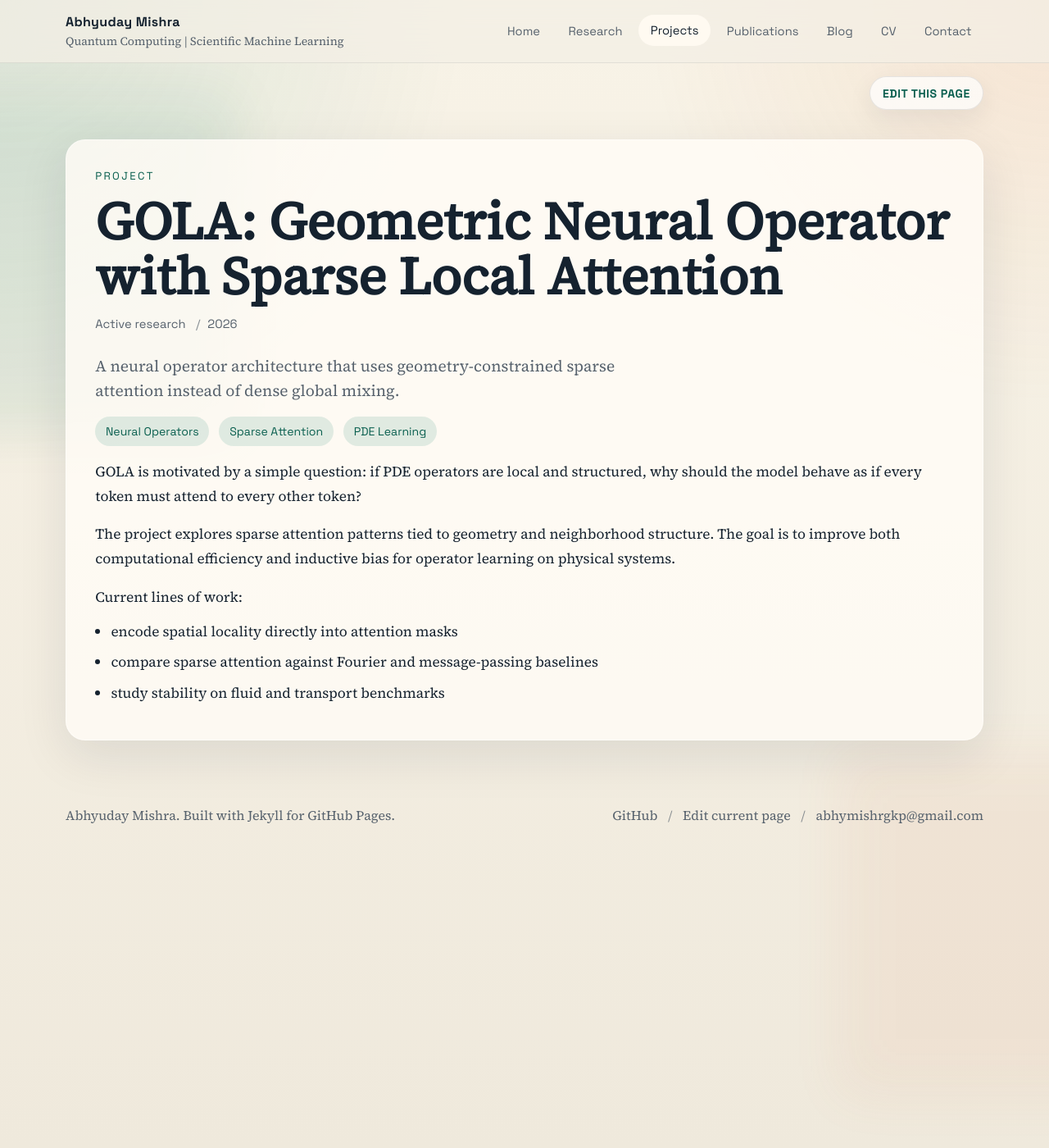
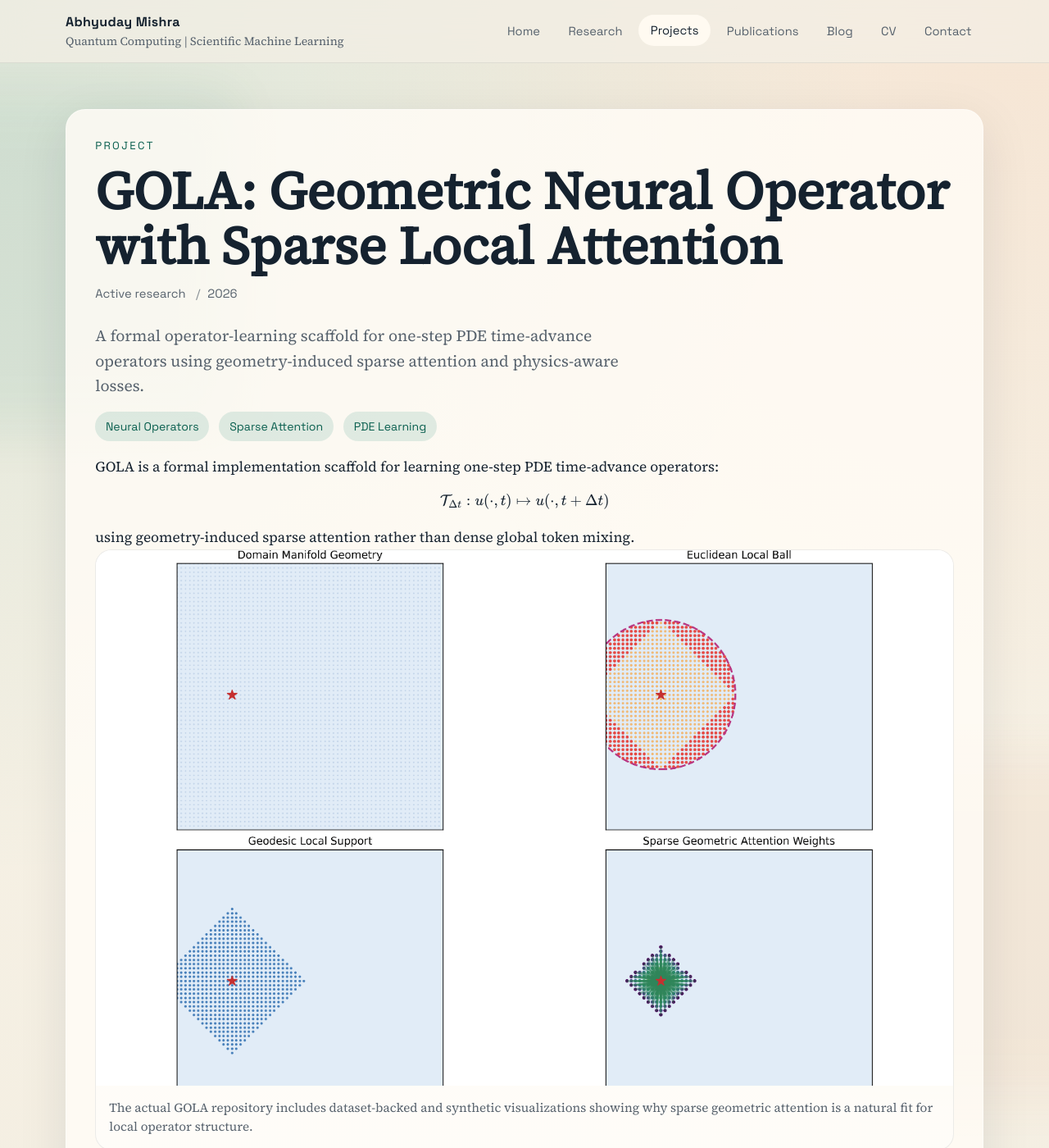
Before and after one commit to abhyudaymishr/abhyudaymishr.github.io, a Jekyll site: the page built from _projects/gola.md, in a window 1280 px wide and 1400 px high. Shown: the whole window at 82% size. Built offline with Jekyll 4.4.1, drawn with Linux system fonts in a browser that asks for light colours; some of the changed text lies outside the part shown.

```diff
--- a/_layouts/default.html
+++ b/_layouts/default.html
@@ -104,9 +104,6 @@
     <script defer src="https://cdn.jsdelivr.net/npm/mathjax@3/es5/tex-mml-chtml.js"></script>
   </head>
   <body>
-    {% if site.repo_url and page.path %}
-      {% assign edit_url = site.repo_url | append: '/edit/' | append: site.repo_branch | append: '/' | append: page.path %}
-    {% endif %}
     <div class="page-glow page-glow--left"></div>
     <div class="page-glow page-glow--right"></div>
     <header class="site-header">
@@ -119,14 +116,6 @@
       </div>
     </header>
 
-    {% if edit_url %}
-      <div class="shell">
-        <div class="edit-bar">
-          <a class="edit-bar__link" href="{{ edit_url }}">Edit This Page</a>
-        </div>
-      </div>
-    {% endif %}
-
     <main class="shell site-main">
       {{ content }}
     </main>
@@ -136,10 +125,6 @@
       <p>
         <a href="https://github.com/{{ site.author.github }}">GitHub</a>
         <span class="footer-separator">/</span>
-        {% if edit_url %}
-          <a href="{{ edit_url }}">Edit current page</a>
-          <span class="footer-separator">/</span>
-        {% endif %}
         <a href="mailto:{{ site.email }}">{{ site.email }}</a>
       </p>
     </footer>
--- a/_projects/gola.md
+++ b/_projects/gola.md
@@ -1,21 +1,88 @@
 ---
 title: "GOLA: Geometric Neural Operator with Sparse Local Attention"
-summary: "A neural operator architecture that uses geometry-constrained sparse attention instead of dense global mixing."
+summary: "A formal operator-learning scaffold for one-step PDE time-advance operators using geometry-induced sparse attention and physics-aware losses."
 status: "Active research"
 timeline: "2026"
-image_alt: "Abstract geometric field visualization for GOLA"
+image: "/images/gola-attention.png"
+image_alt: "Sparse geometric attention visualization from the GOLA project"
 topics:
   - Neural Operators
   - Sparse Attention
   - PDE Learning
 order: 1
 ---
-GOLA is motivated by a simple question: if PDE operators are local and structured, why should the model behave as if every token must attend to every other token?
+GOLA is a formal implementation scaffold for learning one-step PDE time-advance operators:
 
-The project explores sparse attention patterns tied to geometry and neighborhood structure. The goal is to improve both computational efficiency and inductive bias for operator learning on physical systems.
+$$
+\mathcal{T}_{\Delta t}: u(\cdot, t) \mapsto u(\cdot, t + \Delta t)
+$$
 
-Current lines of work:
+using geometry-induced sparse attention rather than dense global token mixing.
 
-- encode spatial locality directly into attention masks
-- compare sparse attention against Fourier and message-passing baselines
-- study stability on fluid and transport benchmarks
+<figure class="image-card">
+  <img src="/images/gola-attention.png" alt="Sparse geometric attention visualization from GOLA">
+  <figcaption>The actual GOLA repository includes dataset-backed and synthetic visualizations showing why sparse geometric attention is a natural fit for local operator structure.</figcaption>
+</figure>
+
+## Dataset Formalization
+
+The current implementation is built around one-step Navier-Stokes operator learning. The dataset returns:
+
+- `u_t` and `u_t_next` as field values on the grid
+- `x` as geometric coordinates
+- `node_weight` as quadrature weights
+
+This makes the model explicitly operator-centric rather than sequence-centric.
+
+## Geometric Tokenization
+
+Tokens are geometric objects of the form
+
+$$
+\tau_i^t = (x_i, u_i^t)
+$$
+
+with no positional encoding, no padding, and no causal mask. The geometry is already part of the token.
+
+## Sparse Geometry Graph
+
+The repository constructs a static geometry graph using either:
+
+- `radius_graph(x, r)` for local neighborhoods
+- `knn_graph(x, k)` for irregular or adaptive settings
+
+Edges store relative position and distance, so attention is grounded in actual spatial structure.
+
+## Sparse Attention as Local Quadrature
+
+At the layer level, GOLA implements a learned local quadrature rule:
+
+$$
+u_i^{(l+1)} = u_i^{(l)} + \sum_{j \in N(i)} \alpha_{ij}^{(l)} W^{(l)}u_j^{(l)} w_j
+$$
+
+where attention is computed only over geometry-induced neighborhoods instead of the full dense set of tokens.
+
+## Training and Losses
+
+The real project already includes more than a single field MSE objective. It supports:
+
+- `field_mse_loss`
+- `divergence_penalty_2d`
+- `kinetic_energy_consistency_loss`
+- `enstrophy_error_2d`
+
+That makes the project closer to a scientific ML training scaffold than a toy model demo.
+
+## Practical Training Modes
+
+The repository supports:
+
+- local `.npy` or `.npz` PDE datasets
+- direct Hugging Face dataset loading
+- a low-memory profile targeting sub-8 GB RAM setups
+- visualization scripts for sparse geometric attention and interactive 3D inspection
+
+## Why This Version Matters
+
+The main design claim is that operator learning for PDEs should scale like \(O(Nk)\) with local neighborhoods rather than \(O(N^2)\) dense attention, while still preserving the geometric inductive bias needed for physical systems.
--- a/assets/css/style.css
+++ b/assets/css/style.css
@@ -139,34 +139,6 @@
 
 .site-main {
   padding: 3.5rem 0 4rem;
-}
-
-.edit-bar {
-  display: flex;
-  justify-content: flex-end;
-  margin-top: 1rem;
-  margin-bottom: -1.25rem;
-}
-
-.edit-bar__link {
-  display: inline-flex;
-  align-items: center;
-  padding: 0.65rem 0.95rem;
-  border-radius: 999px;
-  background: rgba(255, 255, 255, 0.7);
-  border: 1px solid rgba(21, 34, 47, 0.1);
-  box-shadow: 0 10px 30px rgba(21, 34, 47, 0.08);
-  color: var(--accent-deep);
-  font-family: "Space Grotesk", "Helvetica Neue", sans-serif;
-  font-size: 0.88rem;
-  font-weight: 700;
-  letter-spacing: 0.04em;
-  text-transform: uppercase;
-}
-
-.edit-bar__link:hover {
-  color: var(--accent-deep);
-  background: rgba(255, 255, 255, 0.92);
 }
 
 .hero,
@@ -623,10 +595,6 @@
     padding-top: 2rem;
   }
 
-  .edit-bar {
-    margin-bottom: -0.5rem;
-  }
-
   .hero__copy,
   .panel,
   .page-block {
```
Also changed, not shown: _layouts/home.html (+4 -5 lines), index.md (+3 -6 lines), images/gola-attention.png (added).
